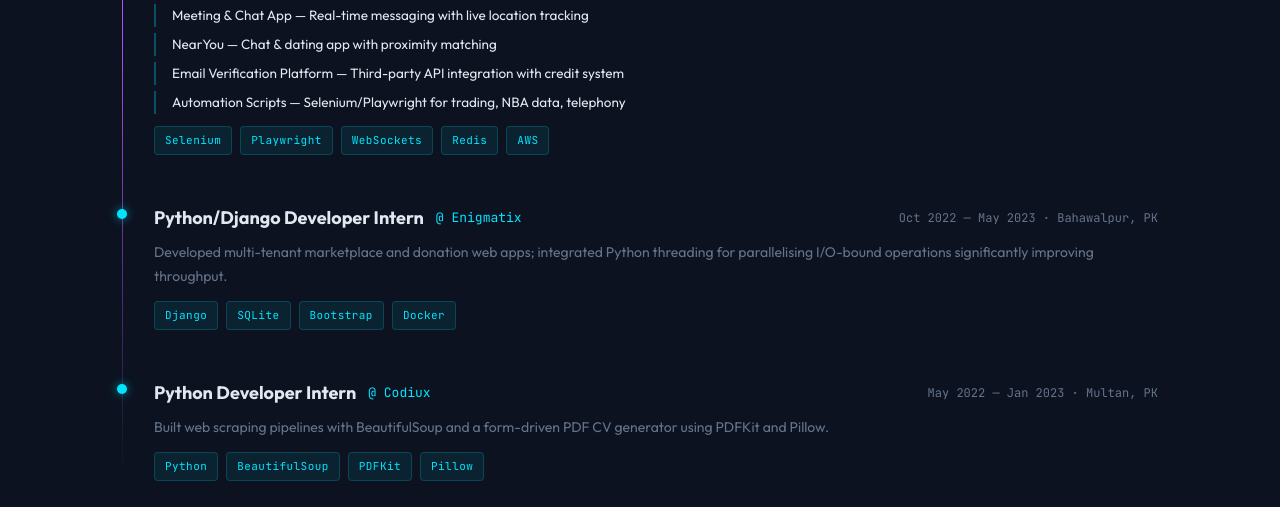
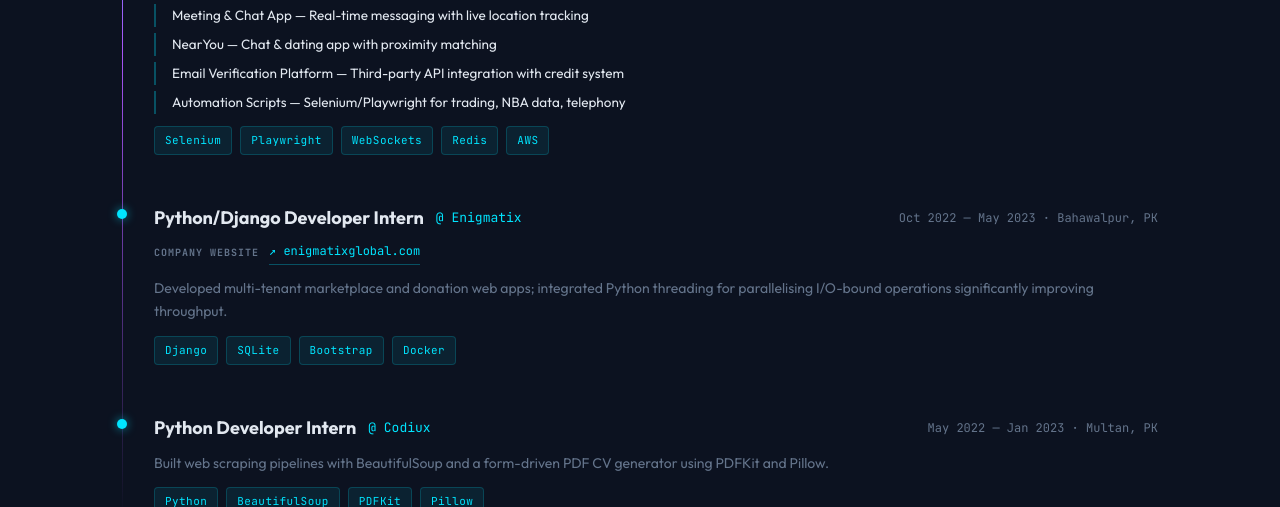
Before and after one commit to SaimiAh/saim-portfolio, a Django app: page / in a window 1280 px wide. Shown: the part 4864-5371 px from the top of the page. Run offline with Django 4.2, Linux system fonts and the light colour scheme; data that the repository does not hold is empty.

Commit message:
Added Company Urls For Better Clarity.

```diff
--- a/portfolio/templates/portfolio/index.html
+++ b/portfolio/templates/portfolio/index.html
@@ -843,6 +843,10 @@
           <span class="timeline-company">@ Enigmatix</span>
           <span class="timeline-date">Oct 2022 — May 2023 · Bahawalpur, PK</span>
         </div>
+        <div class="company-website">
+          <span class="company-website-label">Company Website</span>
+          <a href="https://enigmatixglobal.com/" target="_blank" class="company-url">↗ enigmatixglobal.com</a>
+        </div>
         <p class="timeline-desc">
           Developed multi-tenant marketplace and donation web apps; integrated Python threading for parallelising I/O-bound operations significantly improving throughput.
         </p>
```
